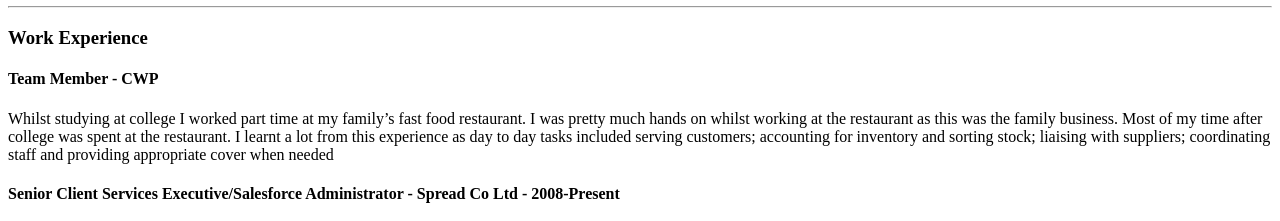
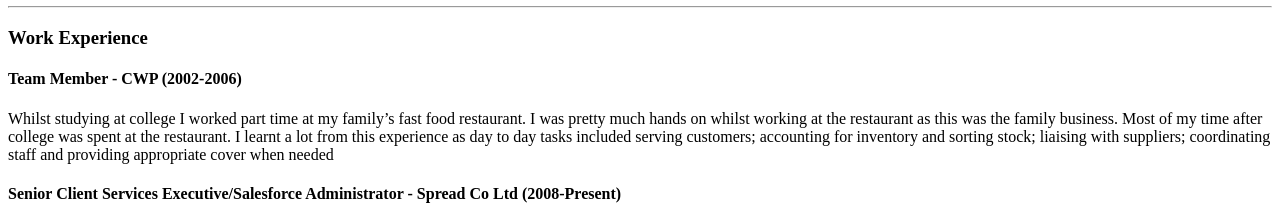
Before and after one commit to jimboshah/My-Resume, a plain HTML site: page index.html in a window 1280 px wide. Shown: the part 834-1055 px from the top of the page. Drawn offline with Linux system fonts and the light colour scheme.

Commit message:
Add files via upload

```diff
--- a/index.html
+++ b/index.html
@@ -36,11 +36,11 @@
         </ul>
         <hr />
         <h3>Work Experience</h3>
-        <h4>Team Member - CWP</h4>
+        <h4>Team Member - CWP (2002-2006)</h4>
         <p>
           Whilst studying at college I worked part time at my family’s fast food restaurant. I was pretty much hands on whilst working at the restaurant as this was the family business. Most of my time after college was spent at the restaurant. I learnt a lot from this experience as day to day tasks included serving customers; accounting for inventory and sorting stock; liaising with suppliers; coordinating staff and providing appropriate cover when needed
         </p>
-        <h4>Senior Client Services Executive/Salesforce Administrator - Spread Co Ltd - 2008-Present</h4>
+        <h4>Senior Client Services Executive/Salesforce Administrator - Spread Co Ltd (2008-Present)</h4>
         <ul>
             <li>Manage company CRM system</li>
             <li>Liaising with broker partners on a daily basis.</li>
```
